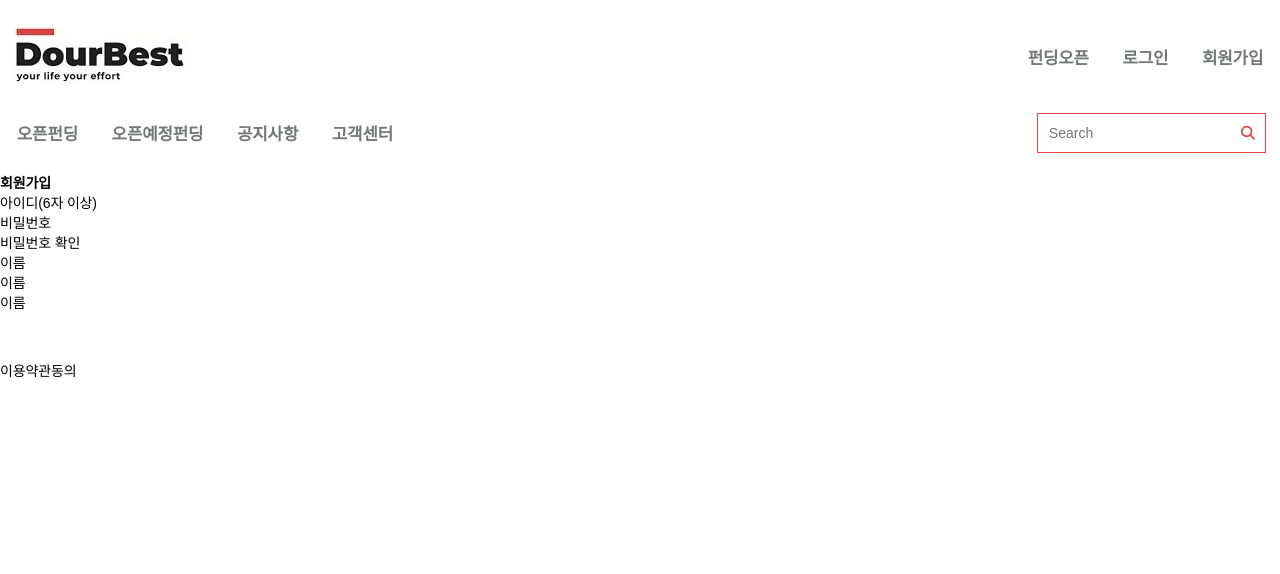
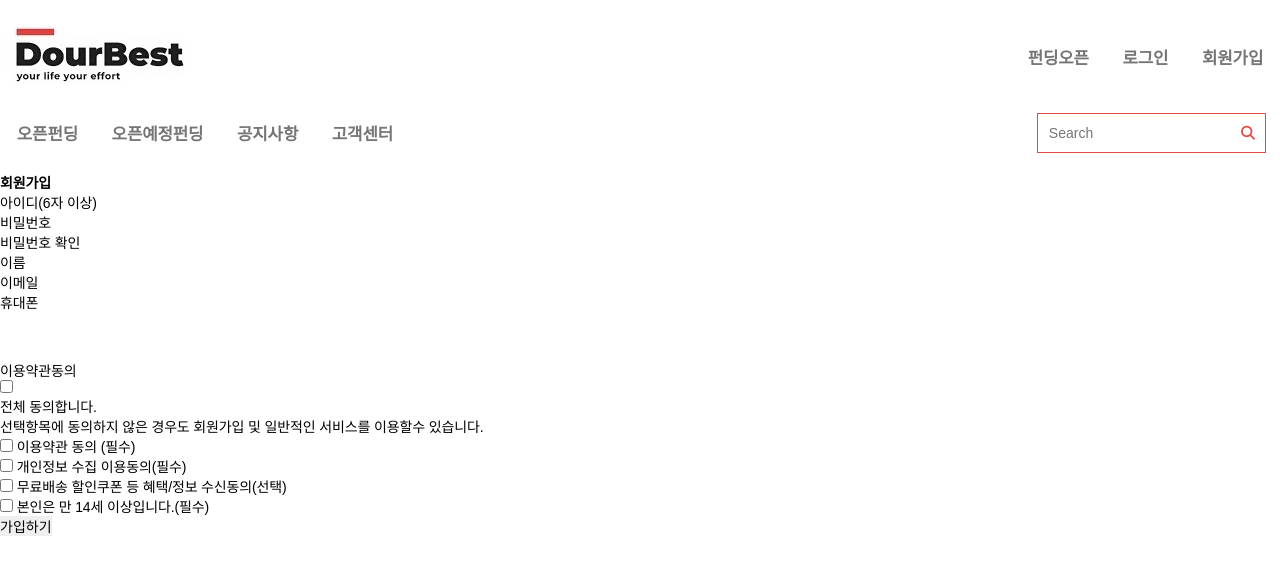
Before and after one commit to 5jwon/DourBest, a plain HTML site: page signUp.html in a window 1280 px wide. Drawn offline with Linux system fonts and the light colour scheme.

Commit message:
회원가입 및 로그인 페이지 작업(프론트) Fixes #15

```diff
--- a/signUp.html
+++ b/signUp.html
@@ -59,26 +59,70 @@
                 <div class="rapper">
                     <h1><strong>회원가입</strong></h1>
                     <form action="" method="get">
+                        <ul>
+                            <li>
                             <label for="userId">아이디(6자 이상)</label>
-                        <input type="text" id="userId"><br>
+                            <input type="text" id="userId" size="10"><br>
+                            </li>
+                            <li>
                                 <label for="password">비밀번호</label>
                                 <input type="password" id="password"><br>
+                            </li>
+                            <li>
                                 <label for="passwordConfirm">비밀번호 확인</label>
                                 <input type="password" id="passwordConfirm"><br>
+                            </li>
+                            <li>
                                 <label for="userName">이름</label>
                                 <input type="text" id="userName"><br>
-                        <label for="userName">이름</label>
-                        <input type="text" id="userName"><br>
-                        <label for="userName">이름</label>
-                        <input type="text" id="userName"><br>
+                            </li>
+                            <li>
+                                <label for="email">이메일</label>
+                                <input type="email" id="email"><br>
+                            </li>
+                            <li>
+                                <label for="phone">휴대폰</label>
+                                <input type="tel" id="phone"><br>
+                            </li>
+                        </ul>
 
                         <br><br><br>
                         <fieldset>
                             <legend>이용약관동의</legend>
+                            <input type="checkbox" id="TremsArryAll">
+                            <label for="TremsArryAll">
+                            <ul>
+                            <span>전체 동의합니다.</span>
+                            <p>선택항목에 동의하지 않은 경우도 회원가입 및 일반적인 서비스를 이용할수 있습니다.</p>
+                        </label>
+                        <li>
+                            <input type="checkbox" id="RequiredTermsCondition">
+                            <span>이용약관 동의 (필수)</span><br>
+                        </li>
+
+                        <li>
+                            <input type="checkbox" id="RequiredTermsOfPrivacy">
+                            <span>개인정보 수집 이용동의(필수)</span><br>
+                        </li>
+                        <li>
+                            <input type="checkbox" id="SignupEventAll">
+                            <span>무료배송 할인쿠폰 등 혜택/정보 수신동의(선택)</span><br>
+                        </li>
+                        <li>
+                            <input type="checkbox" id="RequiredSignupAge">
+                            <span>본인은 만 14세 이상입니다.(필수)</span>
+                        </li>
+                    </ul>
+
                 </fieldset>
+                    <div>
+                        <input type="submit" value="가입하기" onclick="subm">
+                    </div>
+
 
             </form>
         </div>
+
     </section>
 </main>
         <!-- 푸터 -->
```
Also changed, not shown: login.html (added, +78 -0 lines). Lines whose indentation alone changed are shown as unchanged.
